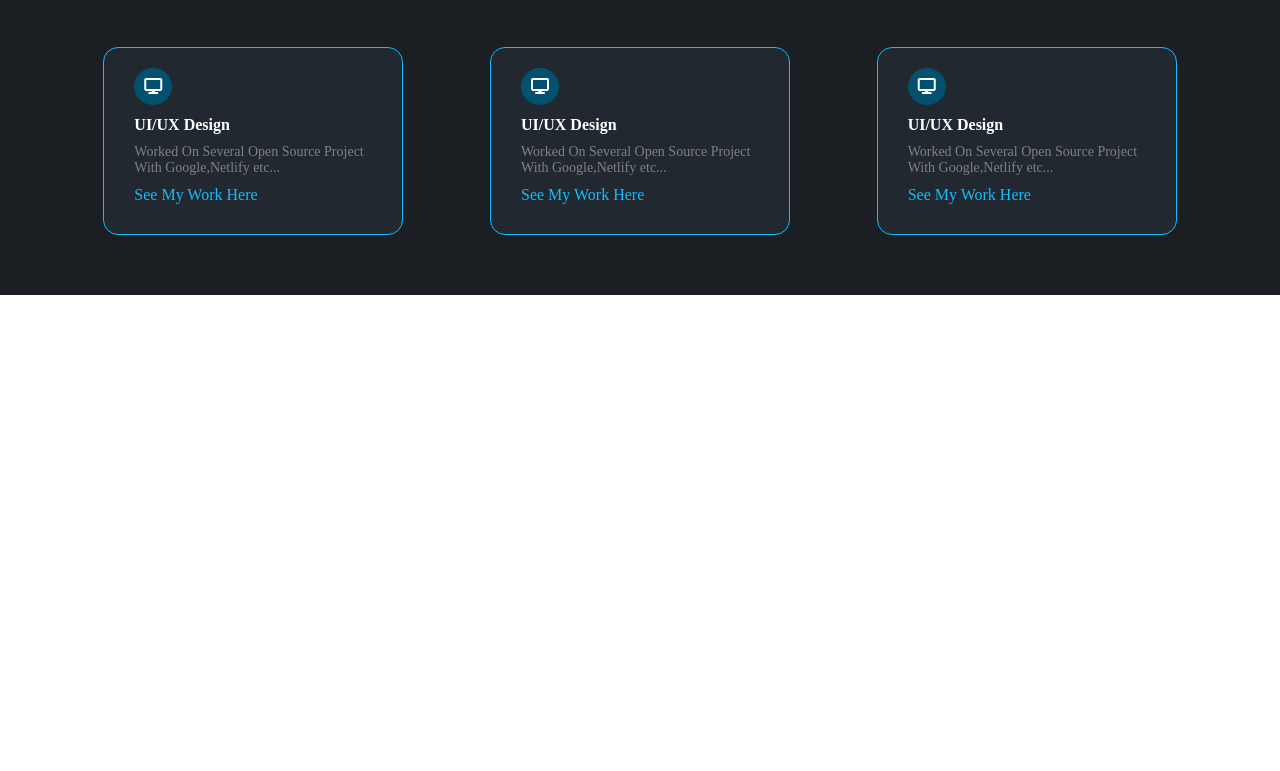
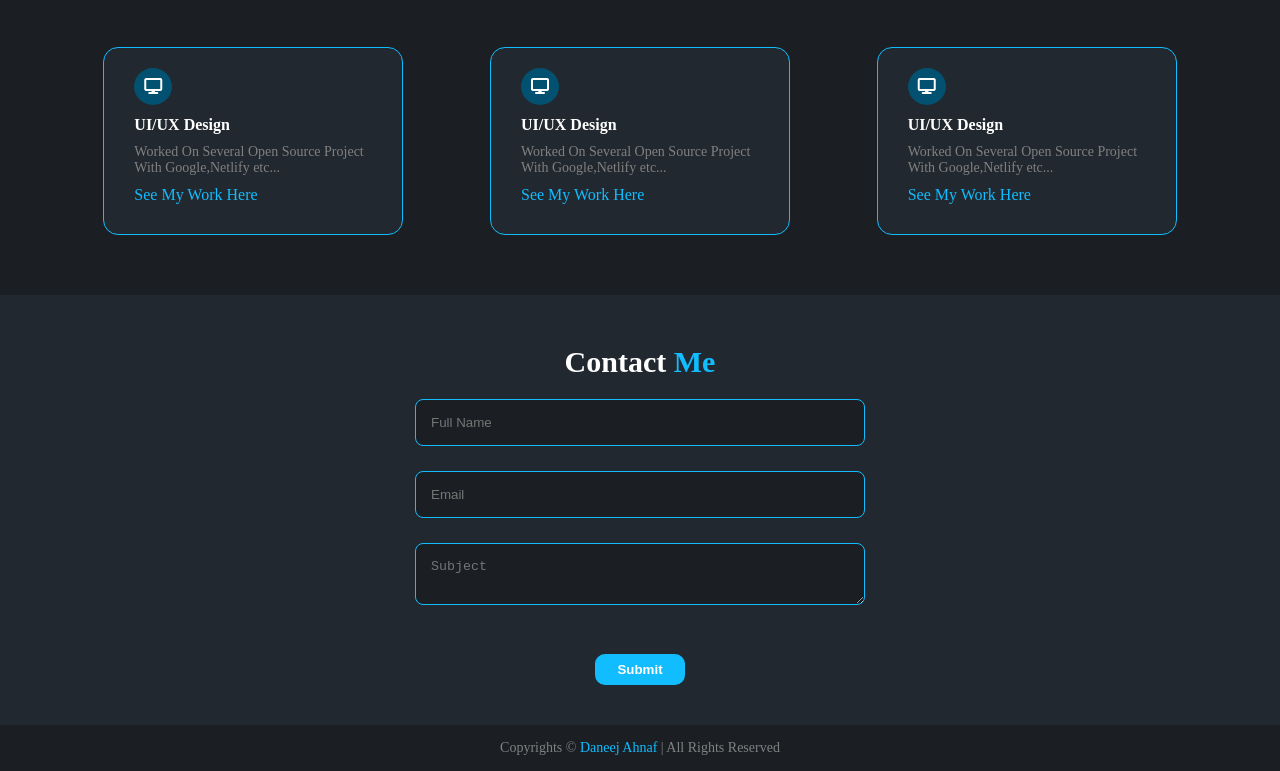
Before and after one commit to Daneej-Ahnaf/Portfolio-practice-CD, a plain HTML site: page index.html in a window 1280 px wide. Shown: the part 1371-2142 px from the top of the page. Before the commit the page ends 1666 px from the top, so only its background shows below. Drawn offline with Linux system fonts and the light colour scheme.

Commit message:
develop:contact and footer section

```diff
--- a/Assets/css/style.css
+++ b/Assets/css/style.css
@@ -296,3 +296,82 @@ main .hero-section{
     flex-wrap: wrap;
     justify-content: space-around;
  }
+
+ /* contact section  */
+
+
+ .contact-section{
+
+    background-color:#22282f;
+    color: white;
+    padding: 50px 0 20px 0;
+    text-align: center;
+ }
+
+ /* .contact-section input{
+
+    margin-bottom: 20px;
+    width: 450px;
+
+    color: white;
+    background-color: #1b1f24;
+    border:1px solid #12bdff;
+    border-radius: 8px;
+    outline: none;
+    padding: 15px;
+
+
+ } */
+
+ .contact-section input,textarea{
+
+    margin-bottom: 25px;
+    width: 450px;
+
+    color: white;
+    background-color: #1b1f24;
+    border:1px solid #12bdff;
+    border-radius: 8px;
+    outline: none;
+    padding: 15px;
+
+
+ }
+
+ .contact-section button{
+
+
+    padding: 8px 10px;
+    margin: 20px 0;
+    width: 90px;
+    background-color: #12bdff;
+    border:none;
+    border-radius: 10px;
+    color:white;
+    cursor: pointer;
+    font-weight: bold;
+ }
+
+
+ .contact-section button:hover{
+
+    background-color: #0882b2;
+    color: white;
+    transition: 0.3s;
+
+}
+
+footer{
+
+    background-color:#1b1f24;
+    color: grey;
+    text-align: center;
+    padding:15px;
+    font-size: 14px;
+}
+
+footer a{
+
+    text-decoration: none;
+    color: #12bdff;
+}
--- a/index.html
+++ b/index.html
@@ -206,7 +206,50 @@
 
 
        </section>
+
+         <!-- contact secton -->
+         <section class="contact-section">
+
+            <h2 style="font-size: 30px; margin-bottom: 20px;">Contact <span style="color: #12bdff;">Me</span></h2>
+
+            <form >
+
+                <div>
+
+                    <input type="text" placeholder="Full Name">
+                </div>
+
+                <div>
+                    <input type="email" placeholder="Email">
+                </div>
+
+                <div>
+                    <!-- <input type="text" placeholder="Subject"> -->
+
+
+                    <textarea placeholder="Subject"></textarea>
+
+                </div>
+
+                <div>
+                    <button>
+                        Submit
+                    </button>
+                </div>
+
+            </form>
+
+         </section>
+
+
     </main>
+
+    <footer>
+
+        <p>
+            Copyrights &copy; <a href="#">Daneej Ahnaf</a> | All Rights Reserved
+        </p>
+    </footer>
 
 
 
```
